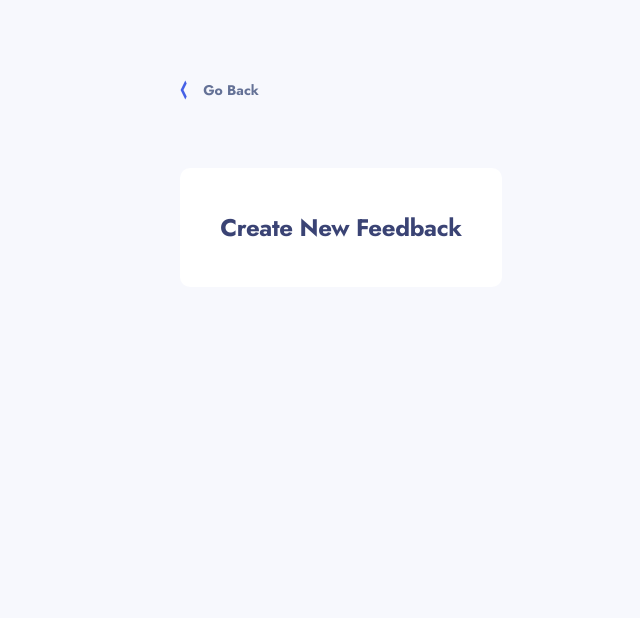
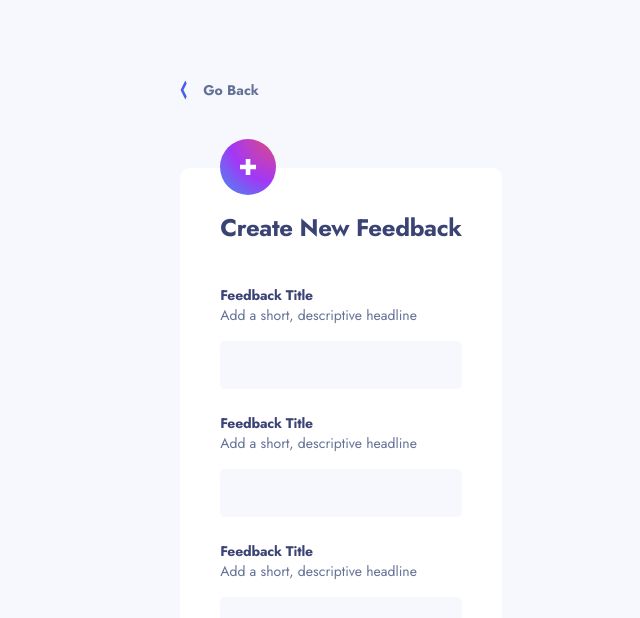
Before and after one commit to emanusantos/product-feedback, an Angular app: page /create in a window 1280 px wide. Shown: the top 618 px of the page, without its empty margins (299-939 px from the left). Built offline with nearby package versions, Linux system fonts and the light colour scheme.

Commit message:
feat: started building create new feedback layout

```diff
--- a/src/app/app.module.ts
+++ b/src/app/app.module.ts
@@ -17,6 +17,7 @@ import { BackComponent } from './components/back/back.component';
 import { FeedbackDetailComponent } from './routes/feedback-detail/feedback-detail.component';
 import { CommentComponent } from './components/comment/comment.component';
 import { CreateFeedbackComponent } from './routes/create-feedback/create-feedback.component';
+import { FormItemComponent } from './components/form-item/form-item.component';
 
 @NgModule({
   declarations: [
@@ -34,6 +35,7 @@ import { CreateFeedbackComponent } from './routes/create-feedback/create-feedbac
     FeedbackDetailComponent,
     CommentComponent,
     CreateFeedbackComponent,
+    FormItemComponent,
   ],
   imports: [BrowserModule, AppRoutingModule, HttpClientModule],
   providers: [],
--- /dev/null
+++ b/src/app/components/form-item/form-item.component.html
@@ -0,0 +1,8 @@
+<div>
+  <h4>Feedback Title</h4>
+  <p>Add a short, descriptive headline</p>
+
+  <div class="field">
+    <ng-content></ng-content>
+  </div>
+</div>
--- /dev/null
+++ b/src/app/components/form-item/form-item.component.sass
@@ -0,0 +1,9 @@
+@import 'src/styles'
+
+p
+    font-size: 14px
+    font-weight: 400
+    color: $grayish-blue
+
+.field
+    margin-top: 1rem
--- a/src/app/routes/create-feedback/create-feedback.component.html
+++ b/src/app/routes/create-feedback/create-feedback.component.html
@@ -4,6 +4,21 @@
   </header>
 
   <div class="main-content">
+    <img src="../../../assets/shared/icon-new-feedback.svg" />
     <h1>Create New Feedback</h1>
+
+    <form class="form">
+      <app-form-item>
+        <input />
+      </app-form-item>
+
+      <app-form-item>
+        <input />
+      </app-form-item>
+
+      <app-form-item>
+        <input />
+      </app-form-item>
+    </form>
   </div>
 </div>
--- a/src/app/routes/create-feedback/create-feedback.component.sass
+++ b/src/app/routes/create-feedback/create-feedback.component.sass
@@ -9,3 +9,22 @@
     padding: 2.625rem 2.5rem
     background-color: $white
     border-radius: 10px
+    position: relative
+
+img
+    position: absolute
+    top: -1.8rem
+
+.form
+    display: flex
+    flex-direction: column
+    gap: 1.5rem
+    margin-top: 2.5rem
+
+input
+    width: 100%
+    min-height: 3rem
+    background-color: $ice-white
+    outline: none
+    border: none
+    border-radius: 5px
```
Also changed, not shown: src/app/components/form-item/form-item.component.ts (added, +10 -0 lines), 1 other file (tests, documents, lock files or other folders).
